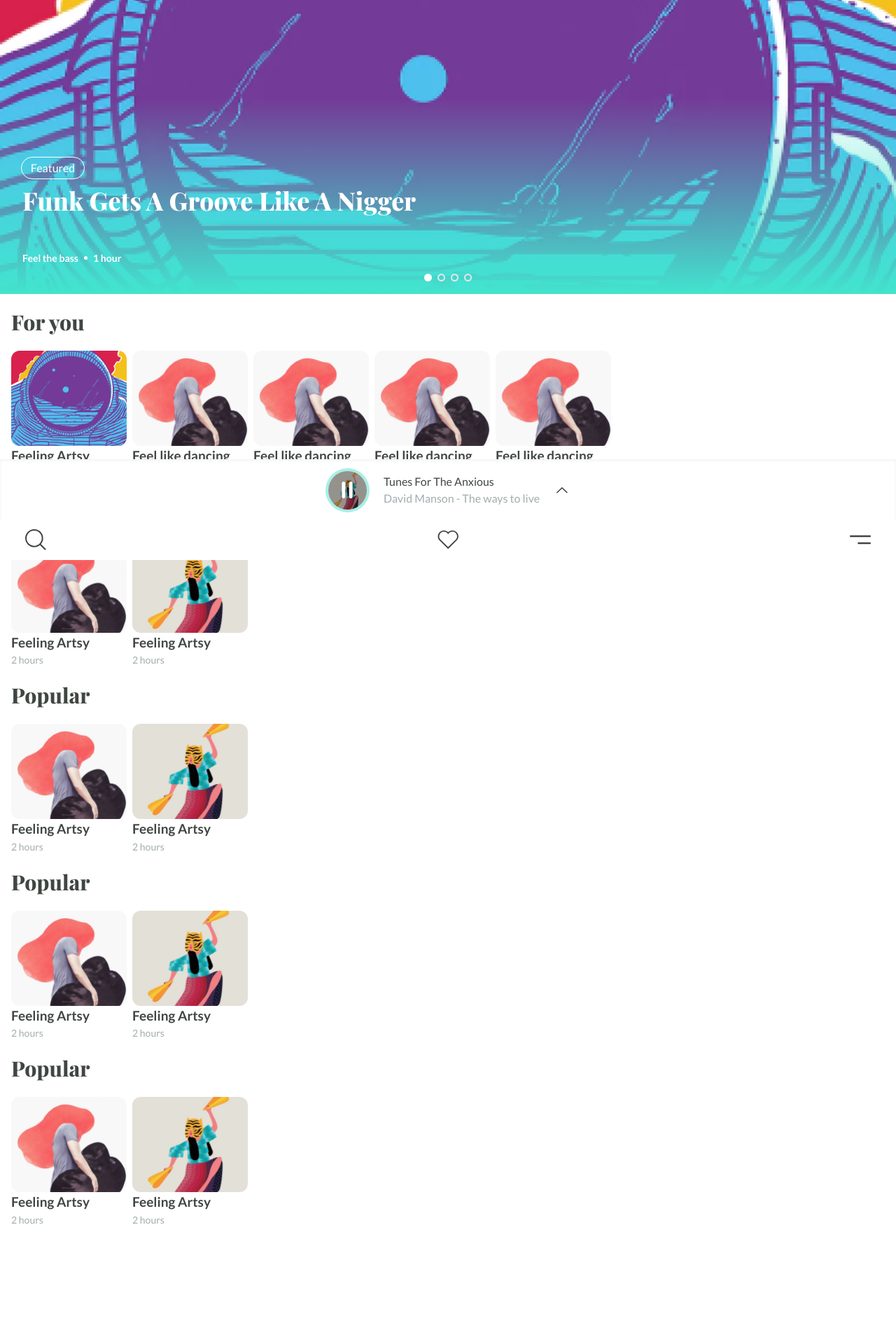
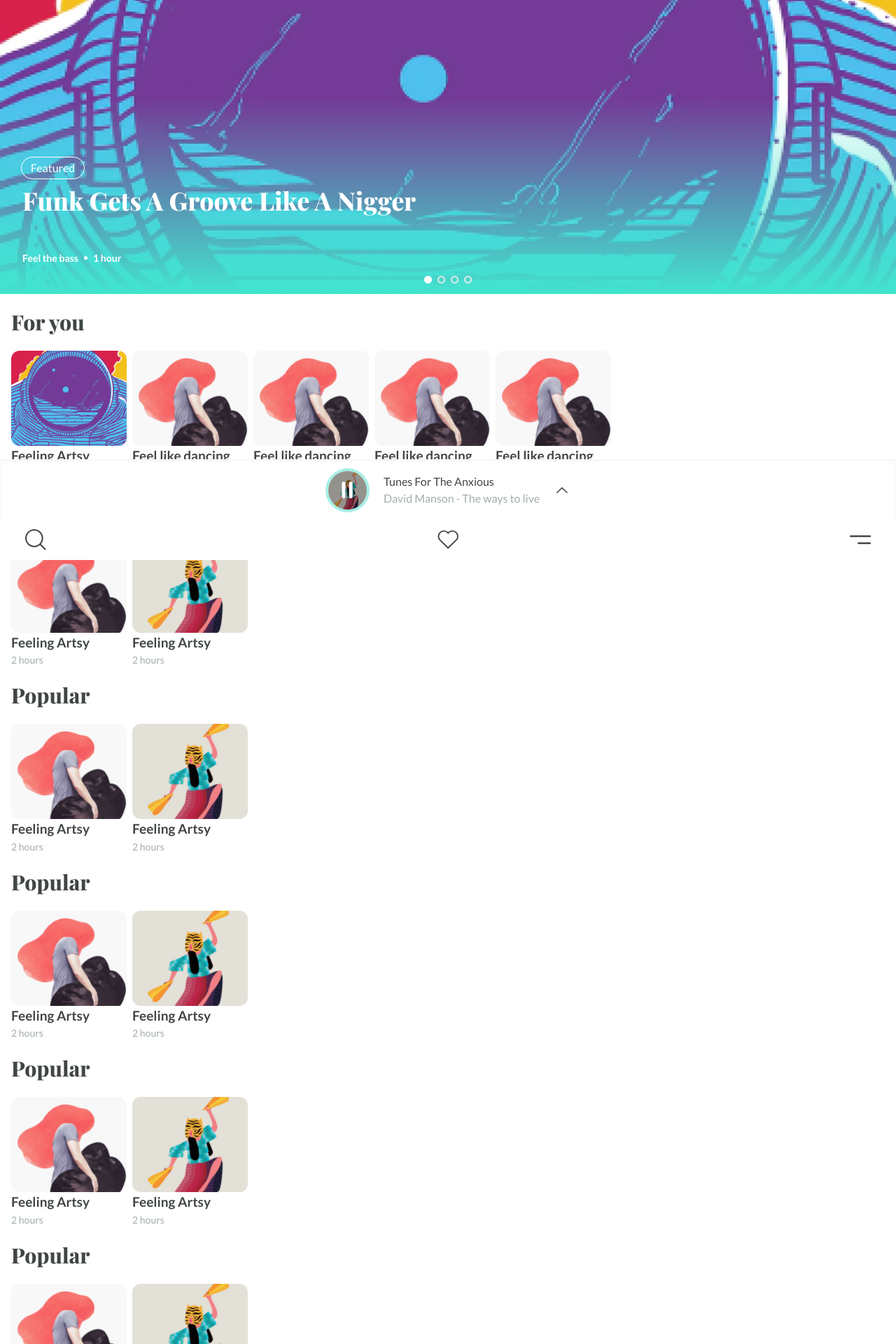
Before and after one commit to zsz20olesnica/simply, a React (Create React App) app: page /home in a window 1280 px wide. Shown: the top 1920 px of the page at 70% size. Before the commit the page ends 1753 px from the top, so only its background shows below. Built offline with nearby package versions, Linux system fonts and the light colour scheme.

Commit message:
Animations

```diff
--- a/src/Components/Containers/FavouritesPage/Favourites.js
+++ b/src/Components/Containers/FavouritesPage/Favourites.js
@@ -29,7 +29,7 @@ export default function Favorites() {
   let viewportHeight = window.innerHeight;
   const SiteTitle = 'Favourites - Simply'
   document.title = SiteTitle
-  let UserHasFavourites = false
+  let UserHasFavourites = true
   const NoFavourites = () => {
     return(
       <div className='w-full h-full p-8 bg-white flex flex-col justify-start items-center'>
--- a/src/Components/Containers/MainPage/Main.js
+++ b/src/Components/Containers/MainPage/Main.js
@@ -1,6 +1,8 @@
-import {React, useState } from 'react'
+import {React, useState, useRef, useEffect } from 'react'
 import { Loupe, Heart, Menu, UpArrow, Pause, Play} from '../../../Icons'
 import { useNavigate } from 'react-router-dom'
+import HorrorImage from '../../../Images/playlist8.png'
+import FatImage from '../../../Images/playlist3.png'
 import PlayImage from '../../../Images/playlist2.png'
 import FeelingArtsy from '../../../Images/playlist1.png'
 import HeroImage from '../../../Images/home_hero.png'
@@ -11,6 +13,8 @@ import HomeAlbum from '../../Reusable/HomeAlbum'
 
 import { motion } from "framer-motion";
 
+import '../../../vanilla.css'
+
 export default function Main() {
 
   const history = useNavigate()
@@ -19,12 +23,75 @@ export default function Main() {
   const SiteTitle = 'Home-Simply'
   document.title = SiteTitle
 
+
+  useEffect(() => {
+    const SongPlaying = document.querySelector('#songplaying').clientHeight
+    const Navbar = document.getElementById('navbar').clientHeight
+    const root = document.querySelector(':root')
+
+    root.style.setProperty('--mainPadding', `${SongPlaying + Navbar+10}px`)
+
+  }, [])
+
+//  var observer = new IntersectionObserver(function(entries) {
+// 	if(entries[0].isIntersecting === true)
+// 		console.log('Element is fully visible in screen');
+//   }, { threshold: [1] });
+
+//  observer.observe(document.querySelector("#hero2"));
+
+
+// var myElement = document.getElementById('my-element');
+// var bounding = myElement.getBoundingClientRect();
+
+// function elementInViewport() {
+
+//     var bounding = myElement.getBoundingClientRect();
+
+//     if (bounding.top >= 0 && bounding.left >= 0 && bounding.right <= (window.innerWidth || document.documentElement.clientWidth) && bounding.bottom <= (window.innerHeight || document.documentElement.clientHeight)) {
+
+//         console.log('Element is in the viewport!');
+//     } else {
+
+//         console.log('Element is NOT in the viewport!');
+//     }
+// }
+
+
+
+
+
   return (
     <motion.div initial={{opacity: 0}} animate={{opacity: 1}}
     id="maincontainer" className='mainContainer w-full relative'>
+    <div className='w-full h-[420px] relative'>
+            <div className='absolute w-full h-full'>
+                <div id='wrapRef' className='min-w-full overflow-x-scroll whitespace-nowrap flex flex-row snap-x snap-mandatory'>
 
-      {/* HeroSection */}
-      <HomeAlbum image={HeroImage} time={'1 hour'} title={'Feel the bass'} album_title={'Funk Gets A Groove Like A Nigger '}/>
+                    {/* HeroSection */}
+                    <HomeAlbum image={HeroImage} time={'1 hour'} title={'Feel the bass'} album_title={'Funk Gets A Groove Like A Nigger '}/>
+                    {/* HeroSection */}
+                    <HomeAlbum image={FeelingArtsy} time={'2 hours'} title={`Don't be gay`} album_title={'I hate gays'}/>
+                    {/* HeroSection */}
+                    <HomeAlbum image={FatImage} time={'3 hours'} title={`Don't be fat`} album_title={'Go to fucking gym '}/>
+                    {/* HeroSection */}
+                    <HomeAlbum image={HorrorImage} time={'4 hours'} title={`Are u scared ?`} album_title={'Only pussy can be scared'}/>
+                </div>
+            </div>
+
+            <div className='absolute bottom-0 left-0 w-full pb-[15px]'>
+                <div className='w-full flex flex-row justify-center items-center gap-2 self-center'>
+                    <div className='w-[11px] h-[11px] rounded-full bg-white'></div>
+                    <div className='w-[11px] h-[11px] rounded-full border-2'></div>
+                    <div className='w-[11px] h-[11px] rounded-full border-2'></div>
+                    <div className='w-[11px] h-[11px] rounded-full border-2'></div>
+                </div>
+            </div>
+    </div>
+
+
+
+
 
       {/* FORYOU Section */}
       <motion.div initial={{opacity: 0}}  whileInView={{ opacity: 1 }} viewport={{ once: true, amount: 0.8 }}
@@ -84,12 +151,21 @@ export default function Main() {
               <SongTile title={'Feeling Artsy'} time={'2 hours'} img={PlayImage}/>
           </div>
       </motion.div>
-
+      <motion.div initial={{opacity: 0}}  whileInView={{ opacity: 1 }} viewport={{ once: true, amount: 0.8 }}
+      className='w-full flex flex-col px-4'>
+          <motion.h3 transition={{delay: 0.1, duration: 0.5}} initial={{x: -120}} animate={{x: 0}}
+          className='w-full text-[30px] text-secondary font-playfair font-extrabold my-[18px]'>Popular</motion.h3>
+          {/* ContainerKafelków */}
+          <div className='w-full bg-white flex flex-row gap-2'>
+              <SongTile title={'Feeling Artsy'} time={'2 hours'} img={FeelingArtsy}/>
+              <SongTile title={'Feeling Artsy'} time={'2 hours'} img={PlayImage}/>
+          </div>
+      </motion.div>
 
 
 
         {/* SongPlaying */}
-        <div className='songplaying bg-white w-full h-[88px] gap-2 flex justify-center items-center fixed z-10 bottom-[56px] shadow-inner'>
+        <div  id='songplaying' className='songplaying bg-white w-full h-[88px] gap-2 flex justify-center items-center fixed z-10 bottom-[56px] shadow-inner'>
               {/* DetailsContainer */}
               <div className='w-full h-full flex flex-row gap-6 justify-center items-center '>
 
--- a/src/Components/Reusable/HomeAlbum.js
+++ b/src/Components/Reusable/HomeAlbum.js
@@ -12,16 +12,18 @@ export default function HomeAlbum({image, time, album_title, title }) {
 
     return (
 
-      <div className='w-full h-[420px] relative'>
+      <div className='min-w-full h-[420px] relative snap-center scroll-auto'>
             <motion.img transition={{duration: 1}} initial={{opacity: 0.8}} animate={{opacity: 1}} src={image}
-             className='absolute z-0 w-full h-full object-cover' />
+             className='absolute z-0 min-w-full h-full object-cover' />
                 <div className='absolute bottom-0 w-full h-[279px] p-8 pt-[85px] z-1 bg-heroGradient'>
                     <div className='flex flex-col gap-3 z-1'>
                         <p className='h-[28px] w-[87px] flex justify-center items-center rounded-full outline outline-offset-[1.5px] outline-1 '>Featured</p>
                         {/* Title */}
                         <motion.h2 transition={{delay: 0.3}} initial={{opacity: 0}} animate={{opacity: 1}}
                         // Do zrobienia: Ucinanie tytułu jestli jest za dlugi za pomoca js
-                        className='text-4xl font-playfair font-extrabold break-words h-20'>{album_title}</motion.h2>
+                        className='w-full text-4xl font-playfair font-extrabold h-20 truncate'>
+                        {album_title}
+                        </motion.h2>
                         {/* Album Title */}
                         <motion.div transition={{delay: 0.5}} initial={{opacity: 0}} animate={{opacity: 1}} className='flex flex-row justify-start items-center gap-2'>
                         <p className='font-lato font-bold text-[14px]'>{title}</p>
@@ -30,12 +32,7 @@ export default function HomeAlbum({image, time, album_title, title }) {
                         {/* Time */}
                         <p className='font-lato font-bold text-[14px]'>{time}</p>
                         </motion.div>
-                        <div className='flex flex-row gap-2 self-center'>
-                            <div className='w-[11px] h-[11px] rounded-full bg-white'></div>
-                            <div className='w-[11px] h-[11px] rounded-full border-2'></div>
-                            <div className='w-[11px] h-[11px] rounded-full border-2'></div>
-                            <div className='w-[11px] h-[11px] rounded-full border-2'></div>
-                        </div>
+
                     </div>
                 </div>
       </div>);
--- a/src/Components/Reusable/Navbar.js
+++ b/src/Components/Reusable/Navbar.js
@@ -9,7 +9,7 @@ export default function Navbar() {
     const history = useNavigate()
 
     return (
-    <div
+    <div id='navbar'
      className='navBar bg-white w-full h-[58px] gap-2 bottom-0  px-[36px] py-[16px]  navbar flex justify-between items-center fixed z-10'>
         <motion.button whileTap={{ scale: 0.9 }} onClick={() => history('/search')}><Loupe className={'h-[30px] w-[30px] !fill-secondary'}/></motion.button>
         <motion.button whileTap={{ scale: 0.9 }} onClick={() => history('/favorites')}><Heart className={'h-[30px] w-[30px] !fill-secondary'} /></motion.button>
--- a/src/vanilla.css
+++ b/src/vanilla.css
@@ -1,6 +1,10 @@
 /* .homeGradiendContainer {
     background: linear-gradient(180deg, rgba(66, 228, 206, 0.15) 0%, #42E4CE 87.67%);
 } */
+
+:root {
+    --mainPadding: 0px;
+}
 
 .homeImageContainer {
     background: linear-gradient(180deg, rgba(66, 228, 206, 0.15) 0%, #42E4CE 87.67%), url('Images/background.png')
@@ -31,7 +35,7 @@ input[type=range]{
 }
 
 #maincontainer {
-    min-height: calc(100% + 270px)
+    padding-bottom: var(--mainPadding);
 
 }
 
```
